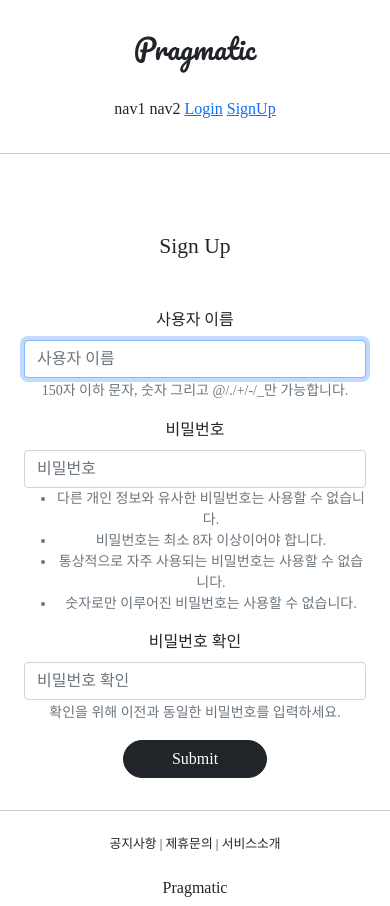
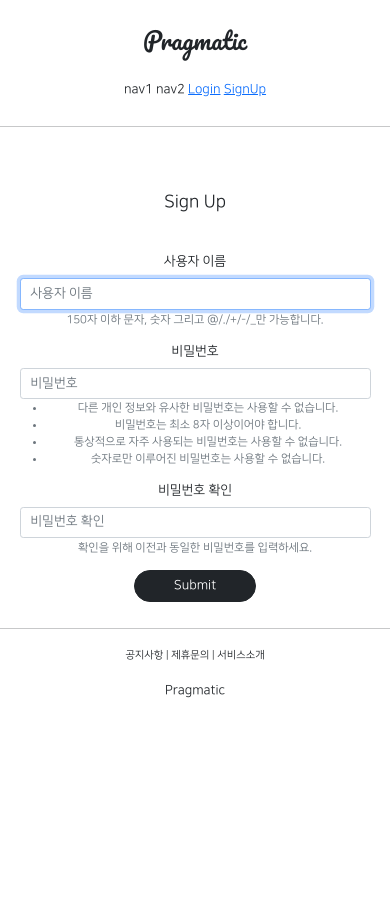
Before and after one commit to tmdgy6232/gis_2, a Django app: page /accounts/create/ in a window 390 px wide. After the commit the page ends 698 px from the top, so only its background shows below. Run offline with Django 3.2, Linux system fonts and the light colour scheme; parts of the project's set-up code (start-up, migrations or seed data) failed here and were passed over; some libraries are stand-ins or nearby versions; some web fonts are replaced.

Commit message:
8/12 오류수정

```diff
--- a/static/base.css
+++ b/static/base.css
@@ -60,10 +60,9 @@
     margin: 1rem;
 }
 
-@media screen and(max-width: 500px) {
-    html{
+@media screen and (max-width: 500px) {
+    html {
         /* default 16px */
         font-size: 13px;
-        background-color: red;
     }
 }
--- a/templates/head.html
+++ b/templates/head.html
@@ -18,7 +18,7 @@
         @font-face {
             font-family: 'NanumSquareR';
             src: local('NanumSquareR'),
-            url("{% static 'fonts/NanumSquareR.ttf' %}") format("opentype");
+            url("{% static 'fonts/NanumSquareR.otf' %}") format("opentype");
         }
         @font-face {
             font-family: 'NanumSquareEB';
```
